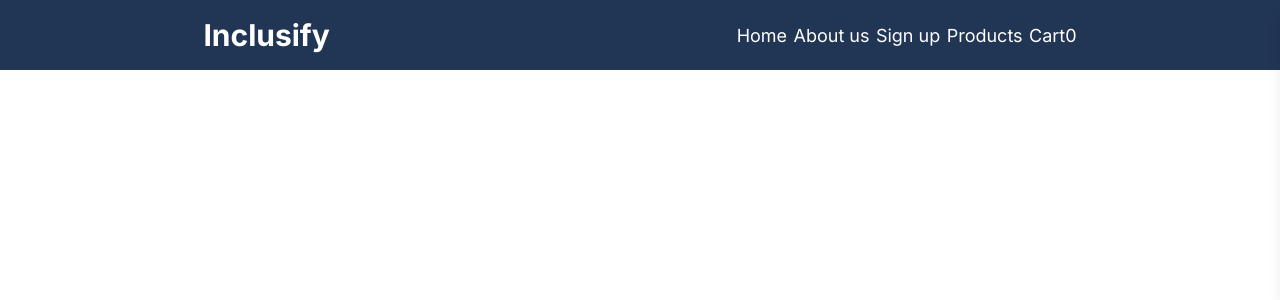
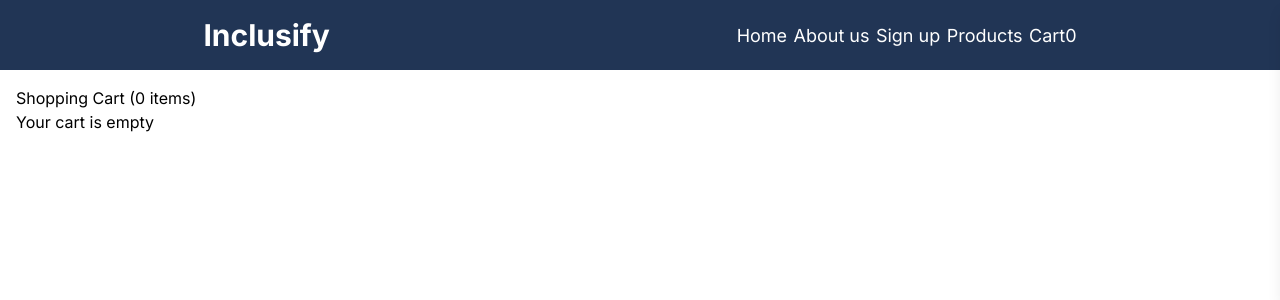
Before and after one commit to Alizabatool4268/inclusify, a Next.js app: page /Cart in a window 1280 px wide. Shown: the top 300 px of the page. Built offline with nearby package versions, Linux system fonts and the light colour scheme.

Commit message:
add create context hook to manage cart state

```diff
--- a/src/app/AllProducts/[products]/page.tsx
+++ b/src/app/AllProducts/[products]/page.tsx
@@ -8,6 +8,7 @@ import { urlFor } from '@/sanity/lib/image';
 import { useState,useEffect } from 'react';
 import { useLocalStorage } from '@/lib/useLocalStorage';
 import Header from '@/components/Header';
+import { useCart } from '@/components/cartContext';
 
 
 interface PageProps{
@@ -32,10 +33,16 @@ function ProductPage({ params }: PageProps) {
   const [product, setProduct] = useState<productDetails | null>(null)
   const [error, setError] = useState<string | null>(null)
   const [cart, setCart] = useState<productDetails[]>([]);
+  const { cartItems, addToCart } = useCart();
 
-   function sendDataToCart(product: productDetails) {
+  function sendDataToCart(product: productDetails) {
     setCart([product]);
     console.log("cart",cart)
+  }
+  function handleAddToCart(product: productDetails) {
+    console.log("Adding to cart:", product);
+    addToCart(product);
+    console.log("Cart after adding:", cartItems); // Check updated cart
   }
 
   useEffect(() => {
@@ -97,11 +104,12 @@ function ProductPage({ params }: PageProps) {
       <h1 className="text-xl font-bold mt-4">{product.productname}</h1>
       <p className="mt-2">{product.productdescription}</p>
       <p className="mt-2">Price: ${product.productPrice}</p>
-      <button className="bg-black h-[35px] text-white w-[100px] rounded-lg mt-4"   onClick={() => sendDataToCart(product)} >
-        Add To Cart
+      <button className="bg-black h-[35px] text-white w-[100px] rounded-lg mt-4"   onClick={() => handleAddToCart(product)} >
+        Add To Cart ({cartItems.length})
       </button>
+
     </div>
+    //line 104 se cart remove kara hai
   )
 }
-
 export default ProductPage;
--- a/src/app/Cart/page.tsx
+++ b/src/app/Cart/page.tsx
@@ -1,31 +1,75 @@
 "use client"
-import React from 'react';
-import { useState,useEffect } from 'react';
+"use client"
+import { useCart } from '@/components/cartContext';
 
-interface productDetails {
-  _id:string,
-   productname:string,
-   productdescription:string,
-   productimage:string,
-   productownerimage:string,
-   ownername:string,
-   productPrice:number,
-   productraiting:number,
-}
-function Page(props:productDetails){
-  console.log("props",props)
-    const [cart,setcart] = useState<productDetails[]>([]);
+function Cart() {
+  const { cartItems, removeFromCart, clearCart } = useCart();
+  const totalPrice = cartItems.reduce((sum, item) => sum + item.productPrice, 0);
 
   return (
     <div className="p-4">
-    {cart.map((item) => (
-      <div key={item._id} className="border p-4 mb-4">
-        <h2>{item.productname}</h2>
-        <p>${item.productPrice}</p>
-      </div>
-    ))}
-  </div>
-  )
+      <h2>Shopping Cart ({cartItems.length} items)</h2>
+
+      {cartItems.length === 0 ? (
+        <p>Your cart is empty</p>
+      ) : (
+        <>
+          {cartItems.map((item, index) => (
+            <div key={`${item._id}-${index}`} className="border-b py-2">
+              <h3>{item.productname}</h3>
+              <p>${item.productPrice}</p>
+              <button
+                onClick={() => removeFromCart(item._id)}
+                className="text-red-500"
+              >
+                Remove
+              </button>
+            </div>
+          ))}
+
+          <div className="mt-4">
+            <p>Total: ${totalPrice}</p>
+            <button
+              onClick={clearCart}
+              className="bg-red-500 text-white px-4 py-2 rounded"
+            >
+              Clear Cart
+            </button>
+          </div>
+        </>
+      )}
+    </div>
+  );
 }
 
-export default Page;
+export default Cart;
+// "use client"
+// import React from 'react';
+// import { useState,useEffect } from 'react';
+
+// interface productDetails {
+//   _id:string,
+//    productname:string,
+//    productdescription:string,
+//    productimage:string,
+//    productownerimage:string,
+//    ownername:string,
+//    productPrice:number,
+//    productraiting:number,
+// }
+// function Page(props:{products:productDetails}){
+//   console.log(" cart props",props.products)
+//     const [cartdata,setcartdata] = useState<productDetails[]>([]);
+//     console.log("cart variable",cartdata)
+//     const data:productDetails = props.products;
+
+//   return (
+//     <div className="p-4">
+//      <h1>{data?.productname}</h1>
+//      <p>{data?.productdescription}</p>
+
+//     </div>
+//   )
+// }
+
+// export default Page;
--- a/src/app/layout.tsx
+++ b/src/app/layout.tsx
@@ -3,6 +3,7 @@ import { Geist, Geist_Mono } from "next/font/google";
 import "./globals.css";
 import Header from "@/components/Header";
 import inter from "./Fonts/fonts";
+import { CartProvider } from "@/components/cartContext";
 
 const geistSans = Geist({
   variable: "--font-geist-sans",
@@ -30,7 +31,9 @@ export default function RootLayout({
         className={`${geistSans.variable} ${geistMono.variable} ${inter.className} w-screen overflow-x-hidden bg-white text-black antialiased`}
       >
         <Header cart={[]}/>
+        <CartProvider>
         {children}
+        </CartProvider>
       </body>
     </html>
   );
--- /dev/null
+++ b/src/components/cartContext.tsx
@@ -0,0 +1,52 @@
+"use client"
+import React, { createContext, useContext, useState } from 'react';
+
+interface ProductDetails {
+  _id: string;
+  productname: string;
+  productdescription: string;
+  productimage: string;
+  productownerimage: string;
+  ownername: string;
+  productPrice: number;
+  productraiting: number;
+}
+
+interface CartContextType {
+  cartItems: ProductDetails[];
+  addToCart: (product: ProductDetails) => void;
+  removeFromCart: (productId: string) => void;
+  clearCart: () => void;
+}
+
+const CartContext = createContext<CartContextType | undefined>(undefined);
+
+export function CartProvider({ children }: { children: React.ReactNode }) {
+  const [cartItems, setCartItems] = useState<ProductDetails[]>([]);
+
+  const addToCart = (product: ProductDetails) => {
+    setCartItems(prev => [...prev, product]);
+  };
+
+  const removeFromCart = (productId: string) => {
+    setCartItems(prev => prev.filter(item => item._id !== productId));
+  };
+
+  const clearCart = () => {
+    setCartItems([]);
+  };
+
+  return (
+    <CartContext.Provider value={{ cartItems, addToCart, removeFromCart, clearCart }}>
+      {children}
+    </CartContext.Provider>
+  );
+}
+
+export function useCart() {
+  const context = useContext(CartContext);
+  if (context === undefined) {
+    throw new Error('useCart must be used within a CartProvider');
+  }
+  return context;
+}
```
